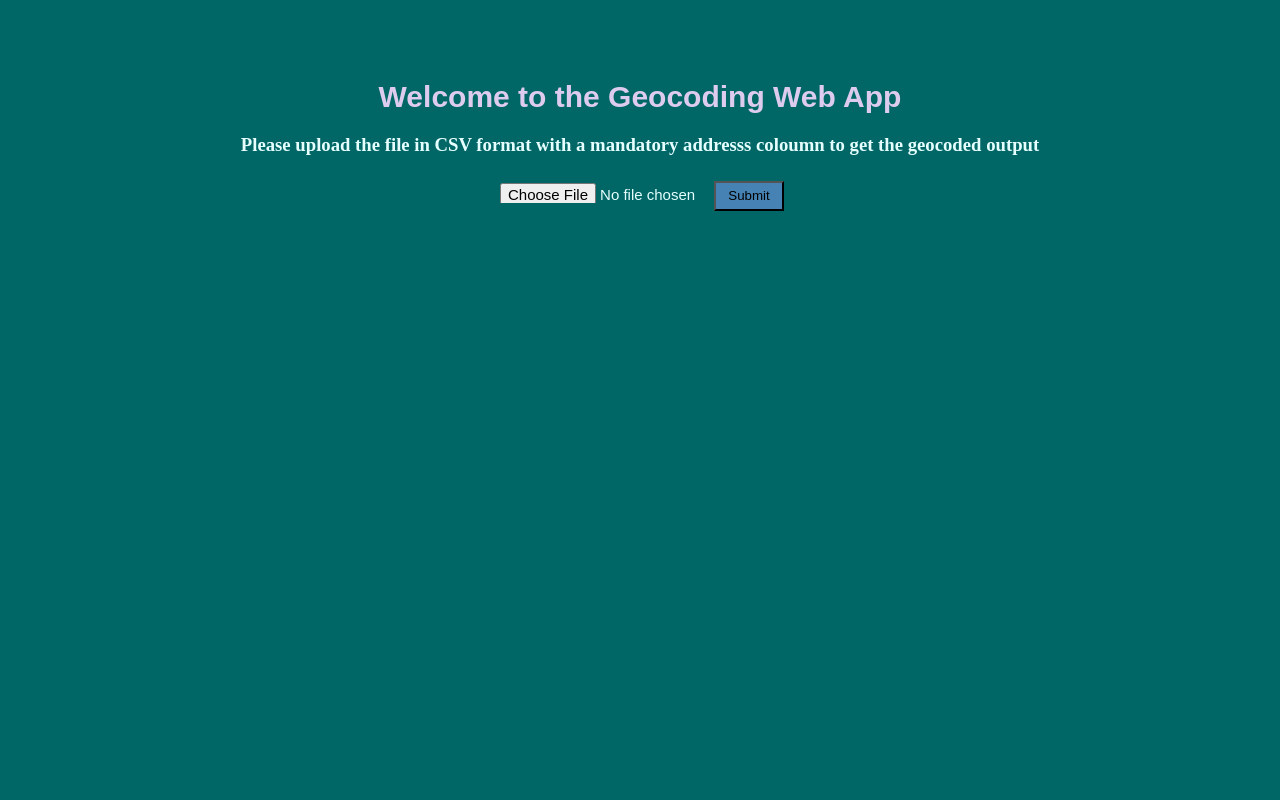
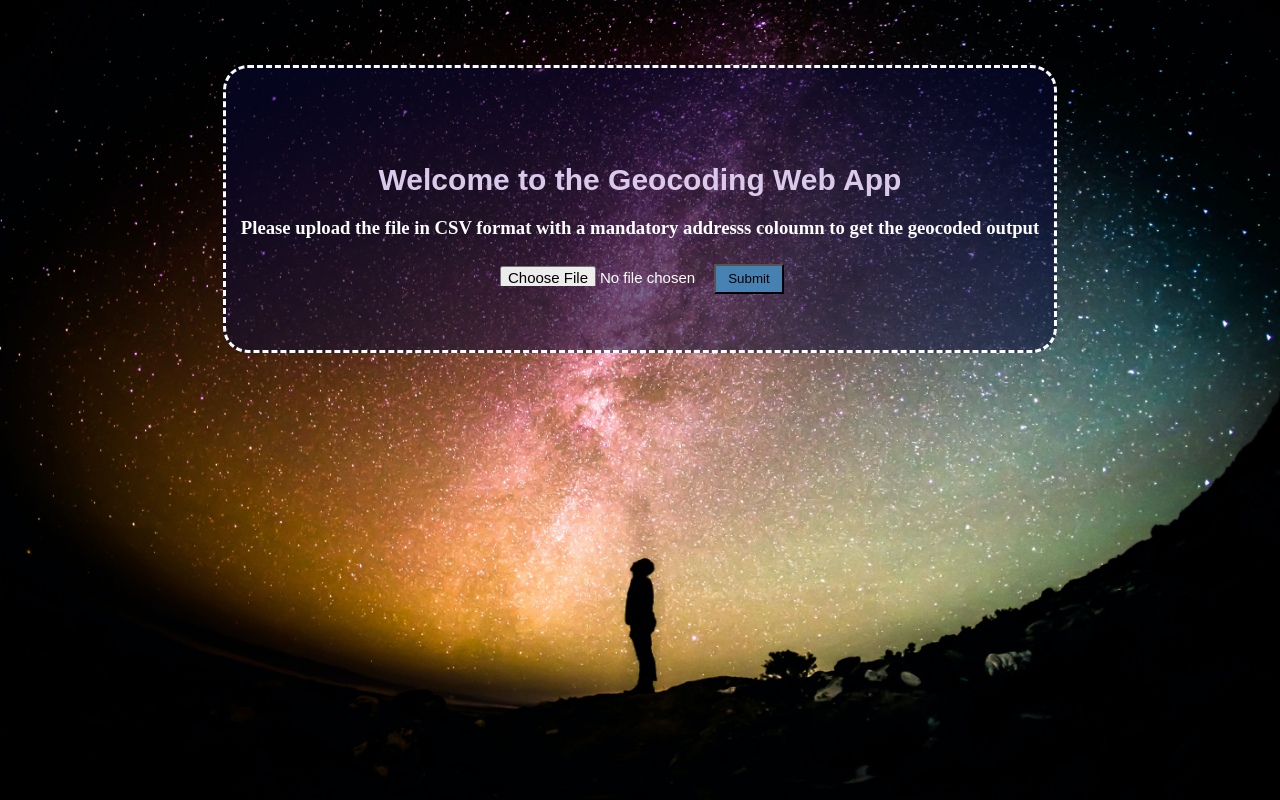
Before and after one commit to Singh-Shaishav/GeocoderWebApp, a Flask app: page / in a window 1280 px wide. Run offline with Flask 2, Linux system fonts and the light colour scheme.

Commit message:
Added CSS Styling

```diff
--- a/static/main.css
+++ b/static/main.css
@@ -1,17 +1,30 @@
-html, body {
-    height: 100%;
-    margin: 0;
+html {
+  background: url('/static/Background.jpg') repeat;
+  background-repeat: no-repeat;
+  background-attachment: fixed;
+  background-size: 100% 100%;
+  opacity: 0.99;
+}
+
+body {
+  display: block;
+  margin: 1px;
+  margin-top: 10px;
+
 }
 
 .container {
-    margin: 0 auto;
-    width: 100%;
+  margin: 65px auto;
+  width: fit-content;
+  padding: 15px;
   height: 100%;
-    background-color: #006666;
-    color: #e6ffff;
-    overflow:hidden;
+  color: #ffffff;
   text-align: center;
+  background-color: #0c0c378c;
+  border-radius: 25px;
+  border-style: dashed;
 }
+
 
 .container form {
   margin: 20px;
@@ -25,7 +38,7 @@ html, body {
 }
 
 .container button {
-    width:70px;
+  width: 70px;
   height: 30px;
   background-color: steelblue;
   margin: 3px;
--- a/templates/index.html
+++ b/templates/index.html
@@ -1,8 +1,13 @@
 <!DOCTYPE html>
 <html lang="en">
+
 <head>
+    <meta charset="utf-8">
+    <meta name="viewport" content="width=device-width, initial-scale=1">
+    <title> Geocoder Web App </title>
     <link href="../static/main.css" rel="stylesheet">
 </head>
+
 <body>
     <div class="container">
         <h1>Welcome to the Geocoding Web App</h1>
@@ -19,4 +24,5 @@
         </div>
     </div>
 </body>
+
 </html>
```
Also changed, not shown: static/Background.jpg (added). Lines whose indentation alone changed are shown as unchanged.
